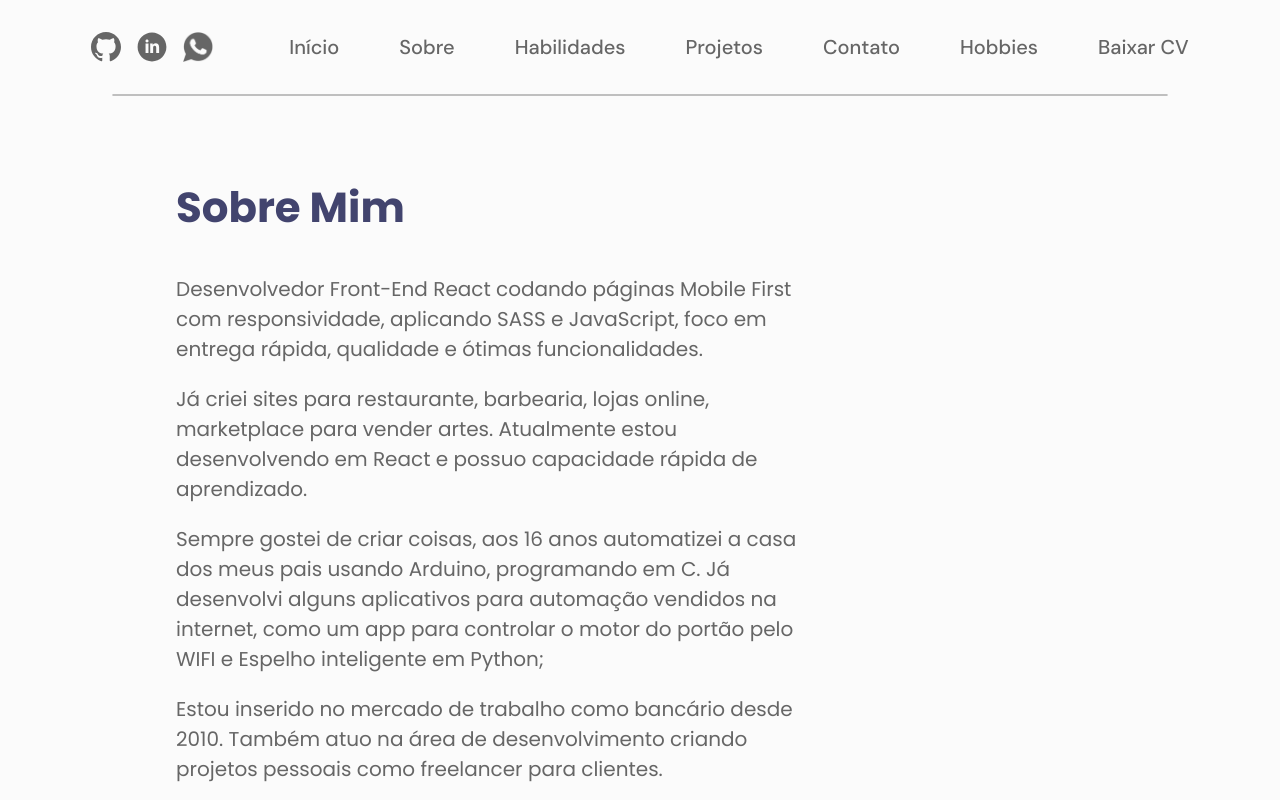
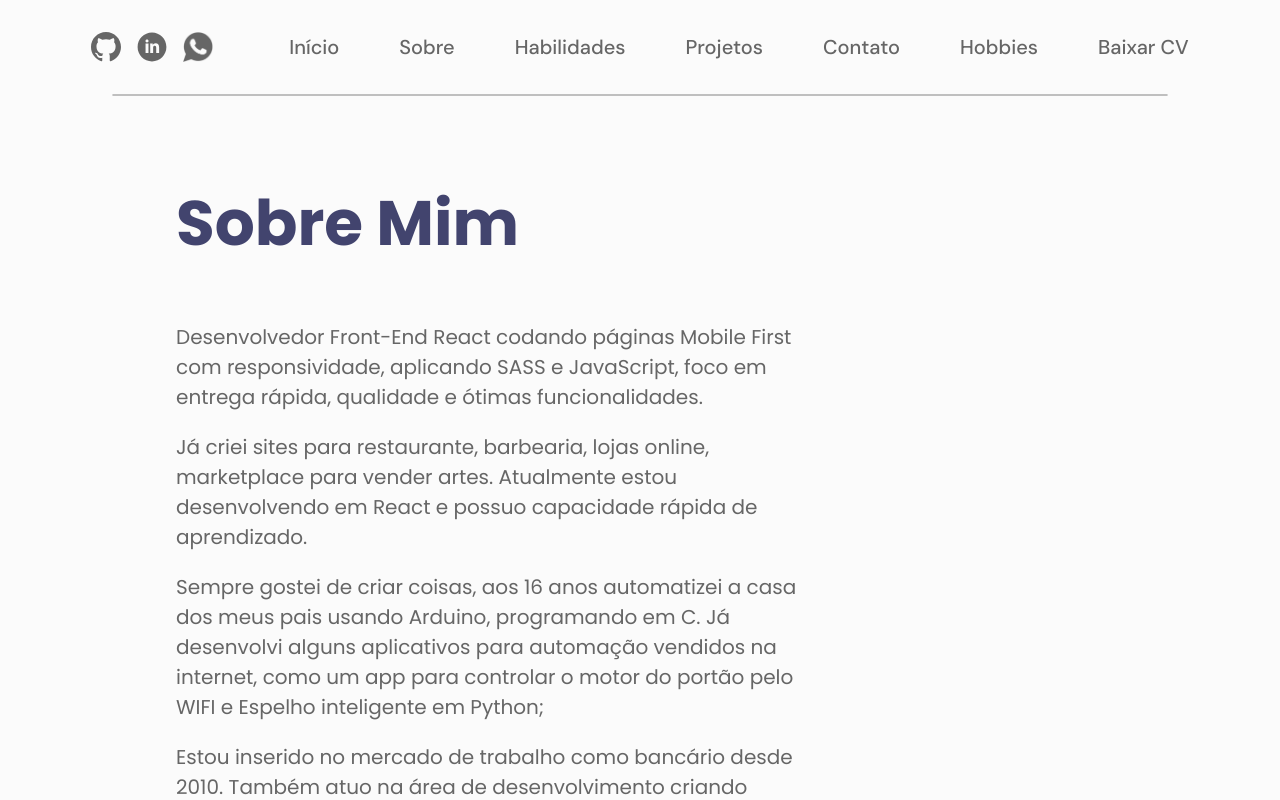
Before and after one commit to brunoholanda/portifolio-2023, a React (Create React App) app: page /#/sobre in a window 1280 px wide. Shown: the top 800 px of the page. Built offline with nearby package versions, Linux system fonts and the light colour scheme.

Commit message:
ajuste da pagina home, exclusao do componente presentation

```diff
--- a/package.json
+++ b/package.json
@@ -27,7 +27,7 @@
     "react-scripts": "5.0.1",
     "react-slick": "^0.29.0",
     "slick-carousel": "^1.8.1",
-    "styled-components": "^5.3.9",
+    "styled-components": "^5.3.10",
     "web-vitals": "^2.1.4"
   },
   "scripts": {
--- a/src/components/Presentation/index.jsx
+++ /dev/null
@@ -1,28 +0,0 @@
-import styles from './Presentation.module.scss';
-import TextoDuasCores from 'components/TwoColorsText';
-import profile from '../../public/assets/img/profile-me.png';
-
-export default function Presentation() {
-    return (
-        <div className={styles.introducao}>
-            <div className={styles.introducao__texto}>
-                <h1>Oi 👋,</h1>
-                <TextoDuasCores
-                    texto="Eu sou o Bruno Holanda "
-                    palavra1="Bruno"
-                    palavra2="Holanda"
-                    cor1="#3f51b5"
-                    cor2="#3f51b5"
-                />
-                <TextoDuasCores
-                    texto="Desenvolvedor Front-End"
-                    palavra1="Front-End"
-                    cor1="#3f51b5"
-                />
-            </div>
-            <div className={styles.introducao__imagem}>
-                <img src={profile} alt="foto do perfil bruno holanda" />
-            </div>
-        </div>
-    )
-}
--- a/src/index.scss
+++ b/src/index.scss
@@ -14,6 +14,7 @@ body {
   padding: 0;
   font-family: var(--fonte-principal);
   background-color: #fbfbfb;
+
   -webkit-font-smoothing: antialiased;
   -moz-osx-font-smoothing: grayscale;
 }
--- a/src/pages/About/About.module.scss
+++ b/src/pages/About/About.module.scss
@@ -1,11 +1,7 @@
 .sobre {
     margin: 5em 30em 5em 11em;
 
-    h2 {
-        font-size: 2.62rem;
-        font-weight: 700;
-        color: var(--preto-texto);
-    }
+
 
     p {
         font-size: 1.25rem;
--- a/src/pages/About/index.jsx
+++ b/src/pages/About/index.jsx
@@ -4,6 +4,7 @@ import adm from '../../public/assets/img/certifcados/superioradm.jpg';
 import ads from '../../public/assets/img/certifcados/ads.jpg';
 import divisor from '../../public/assets/img/divisor-2.png';
 import Botao from 'components/Btn';
+import styled from 'styled-components';
 
 export default function About() {
     const [showAds, setShowAds] = useState(false);
@@ -25,10 +26,19 @@ export default function About() {
         setShowAdm(false);
     }
 
+    const Titulo = styled.h2`
+         font-size: 2.62rem;
+        font-weight: 700;
+        color: var(--preto-texto);
+    `;
+
     return (
+
         <div className={styles.sobre}>
             <div className={styles.sobre__descricao}>
+            <Titulo>
                 <h2>Sobre Mim</h2>
+                </Titulo>
                 <p>Desenvolvedor Front-End React codando páginas Mobile First com responsividade, aplicando SASS e JavaScript, foco em entrega rápida, qualidade e ótimas funcionalidades. </p>
                 <p>Já criei sites para restaurante, barbearia, lojas online, marketplace para vender artes. Atualmente estou desenvolvendo em React e possuo capacidade rápida de aprendizado.</p>
                 <p>Sempre gostei de criar coisas, aos 16 anos automatizei a casa dos meus pais usando Arduino, programando em C. Já desenvolvi alguns aplicativos para automação vendidos na internet, como um app para controlar o motor do portão pelo WIFI e Espelho inteligente em Python;</p>
--- a/src/pages/Hobbies/CardHobbie/CardHobbie.module.scss
+++ b/src/pages/Hobbies/CardHobbie/CardHobbie.module.scss
@@ -1,5 +1,4 @@
 .card {
-
     width: 375px;
     height: 580px;
     box-shadow: 2px 2px 50px rgba(0, 0, 0, 0.2);
--- a/src/pages/Home/index.jsx
+++ b/src/pages/Home/index.jsx
@@ -1,6 +1,8 @@
-import Presentation from "components/Presentation";
+import styles from './Home.module.scss'
 import Skills from "components/Skills";
 import MyProjects from "components/MyProjects";
+import TextoDuasCores from "components/TwoColorsText";
+import profile from '../../public/assets/img/profile-me.png';
 
 export default function Home() {
     return (
@@ -11,3 +13,28 @@ export default function Home() {
         </>
     )
 }
+
+function Presentation() {
+    return (
+        <div className={styles.introducao}>
+            <div className={styles.introducao__texto}>
+                <h1>Oi 👋,</h1>
+                <TextoDuasCores
+                    texto="Eu sou o Bruno Holanda "
+                    palavra1="Bruno"
+                    palavra2="Holanda"
+                    cor1="#3f51b5"
+                    cor2="#3f51b5"
+                />
+                <TextoDuasCores
+                    texto="Desenvolvedor Front-End"
+                    palavra1="Front-End"
+                    cor1="#3f51b5"
+                />
+            </div>
+            <div className={styles.introducao__imagem}>
+                <img src={profile} alt="foto do perfil bruno holanda" />
+            </div>
+        </div>
+    )
+}
```
Also changed, not shown: src/pages/Home/Home.module.scss (renamed from src/components/Presentation/Presentation.module.scss), 1 other file (tests, documents, lock files or other folders).
